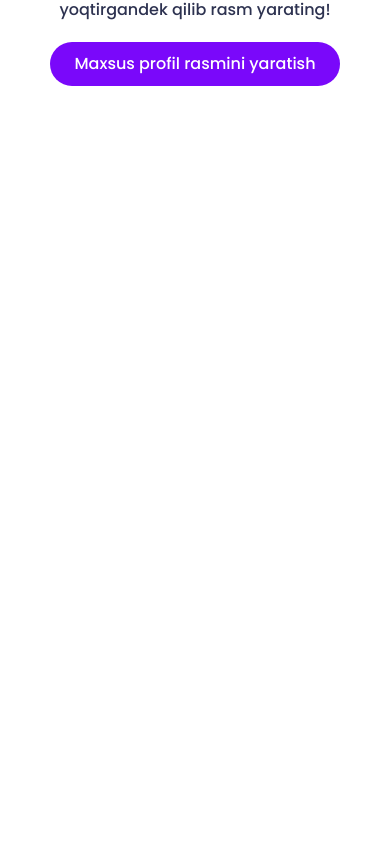
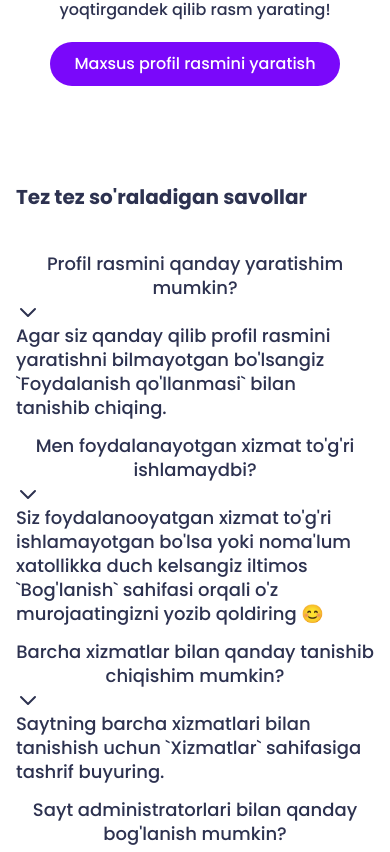
Before and after one commit to YaxyobekUz/ppmaker, a React (Vite) app: page / in a window 390 px wide. Shown: the part 7252-8104 px from the top of the page. Before the commit the page ends 7386 px from the top, so only its background shows below. Built offline with nearby package versions, Linux system fonts and the light colour scheme.

Commit message:
add faq section with responsive styles

```diff
--- a/src/pages/Home.jsx
+++ b/src/pages/Home.jsx
@@ -14,18 +14,28 @@ import { Swiper, SwiperSlide } from "swiper/react";
 import { Autoplay, Navigation, Pagination } from "swiper/modules";
 
 // data
-import { homepageHeroSlides, services } from "../data/main";
+import { faq, homepageHeroSlides, services } from "../data/main";
 import { profileImagesForBoysData } from "../data/profile-images-for-boys";
 
 // images
 import pcImg from "../assets/images/others/pc.png";
 import imageIcon from "../assets/images/icons/image.svg";
 import manualImg from "../assets/images/others/manual.png";
+import downArrowIcon from "../assets/images/icons/down-arrow.svg";
 import megaphoneImg from "../assets/images/others/megaphone.webp";
 import rightArrowIcon from "../assets/images/icons/right-arrow.svg";
 import aboutFaviconSectionImg from "../assets/images/others/about-favicon-section-img.png";
 
 const Home = () => {
+  const [activeFaqListItemIndex, setActiveFaqListItemIndex] = useState(null);
+  const changeActiveFaqListItem = (index) => {
+    if (activeFaqListItemIndex !== index) {
+      setActiveFaqListItemIndex(index);
+    } else {
+      setActiveFaqListItemIndex(null);
+    }
+  };
+
   return (
     <>
       {/* hero */}
@@ -425,6 +435,45 @@ const Home = () => {
           </div>
         </div>
       </section>
+
+      {/* faq */}
+      <section id="faq" className="py-12 sm:py-16">
+        <div className="container section-content">
+          <h2 className="mb-10">Tez tez so'raladigan savollar</h2>
+
+          {/* faq list */}
+          <ul className="space-y-3.5">
+            {faq.map((item, index) => (
+              <li
+                key={item.id}
+                className={`${
+                  activeFaqListItemIndex === index ? "active-faq-list-item" : ""
+                } faq-list-item`}
+              >
+                <button
+                  onClick={() => changeActiveFaqListItem(index)}
+                  className="faq-list-item-btn"
+                >
+                  {/* question */}
+                  <h3 className="faq-list-item-question">{item.question}</h3>
+
+                  {/* arrow icon */}
+                  <img
+                    width={24}
+                    height={24}
+                    src={downArrowIcon}
+                    alt="down arrow icon"
+                    className="faq-list-item-icon"
+                  />
+                </button>
+
+                {/* answer */}
+                <p className="faq-list-item-answer">{item.answer}</p>
+              </li>
+            ))}
+          </ul>
+        </div>
+      </section>
     </>
   );
 };
```
